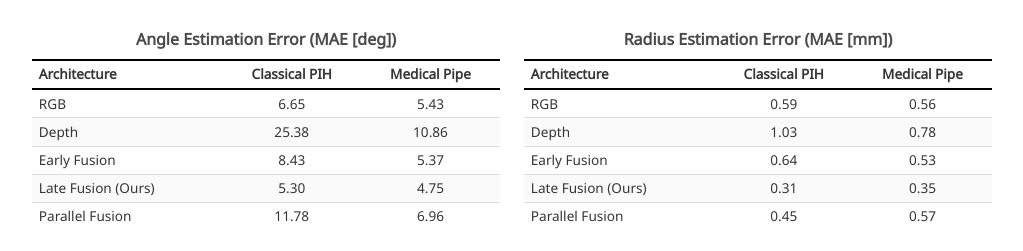
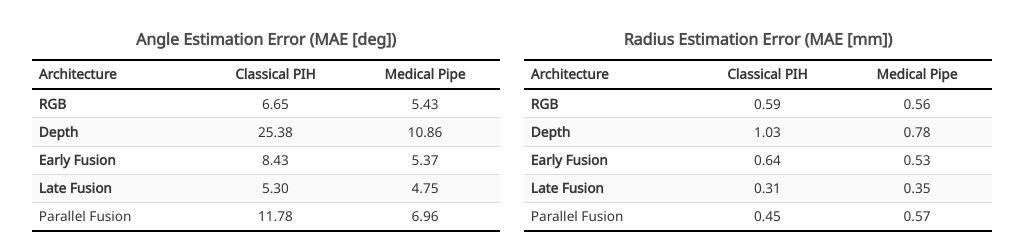
Before and after one commit to sherhazan/Deformable-Vision-Sensor, a plain HTML site: page index.html in a window 1280 px wide. Shown: the part 5597-5848 px from the top of the page, without its empty margins (128-1151 px from the left). Drawn offline with nearby package versions, Linux system fonts and the light colour scheme; some icons are missing; a web font is replaced by a local one.

Commit message:
Table fix

```diff
--- a/index.html
+++ b/index.html
@@ -292,26 +292,26 @@
               </thead>
               <tbody class="has-text-centered">
                 <tr>
-                  <td class="has-text-left">RGB</td>
+                  <td class="has-text-left"><strong>RGB</strong></td>
                   <td>6.65</td>
                   <td>5.43</td>
                 </tr>
                 <tr>
-                  <td class="has-text-left">Depth</td>
+                  <td class="has-text-left"><strong>Depth</strong></td>
                   <td>25.38</td>
                   <td>10.86</td>
                 </tr>
                 <tr>
-                  <td class="has-text-left">Early Fusion</td>
+                  <td class="has-text-left"><strong>Early Fusion</strong></td>
                   <td>8.43</td>
                   <td>5.37</td>
                 </tr>
                 <tr>
-                  <td class="has-text-left">Late Fusion (Ours)</td>
+                  <td class="has-text-left"><strong>Late Fusion</strong></td>
                   <td>5.30</td>
                   <td>4.75</td>
                 </tr>
-                <tr>
+                <tr style="border-bottom: 2px solid #000000;">
                   <td class="has-text-left">Parallel Fusion</td>
                   <td>11.78</td>
                   <td>6.96</td>
@@ -336,33 +336,32 @@
               </thead>
               <tbody class="has-text-centered">
                 <tr>
-                  <td class="has-text-left">RGB</td>
+                  <td class="has-text-left"><strong>RGB</strong></td>
                   <td>0.59</td>
                   <td>0.56</td>
                 </tr>
                 <tr>
-                  <td class="has-text-left">Depth</td>
+                  <td class="has-text-left"><strong>Depth</strong></td>
                   <td>1.03</td>
                   <td>0.78</td>
                 </tr>
                 <tr>
-                  <td class="has-text-left">Early Fusion</td>
+                  <td class="has-text-left"><strong>Early Fusion</strong></td>
                   <td>0.64</td>
                   <td>0.53</td>
                 </tr>
                 <tr>
-                  <td class="has-text-left">Late Fusion (Ours)</td>
+                  <td class="has-text-left"><strong>Late Fusion</strong></td>
                   <td>0.31</td>
                   <td>0.35</td>
                 </tr>
-                <tr>
+                <tr style="border-bottom: 2px solid #000000;">
                   <td class="has-text-left">Parallel Fusion</td>
                   <td>0.45</td>
                   <td>0.57</td>
                 </tr>
               </tbody>
             </table>
-
             </div>
           </div>
         </div>
@@ -462,7 +461,10 @@
                     <td>90%</td>
                   </tr>
 
-                  <tr style="border-bottom: 2px solid #000000;"> <td class="has-text-left" rowspan="2" style="vertical-align: middle;">Medical Pipe (Deformable)</td>
+                  <tr style="border-bottom: 2px solid #000000;">
+                    <td
+                      class="has-text-left" rowspan="2" style="vertical-align: middle;">Medical Pipe
+                    </td>
                     <td>Force Only</td>
                     <td>[1.5, 2.5] mm</td>
                     <td>80%</td>
```
